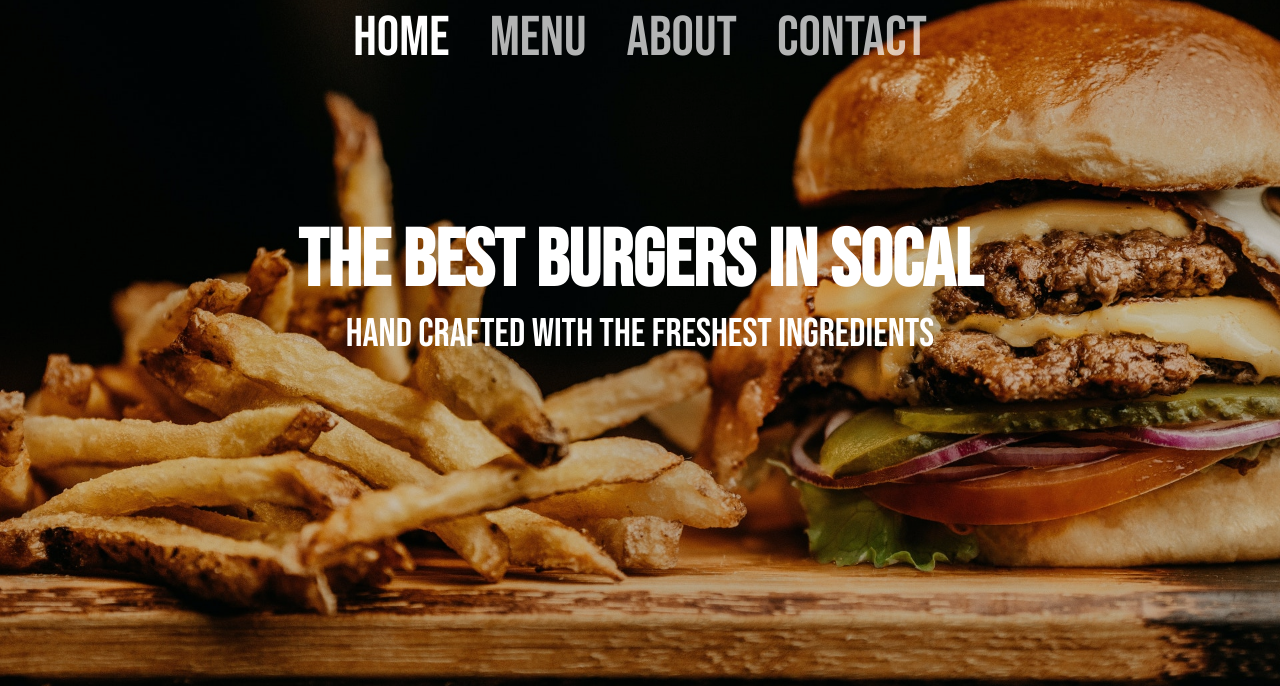
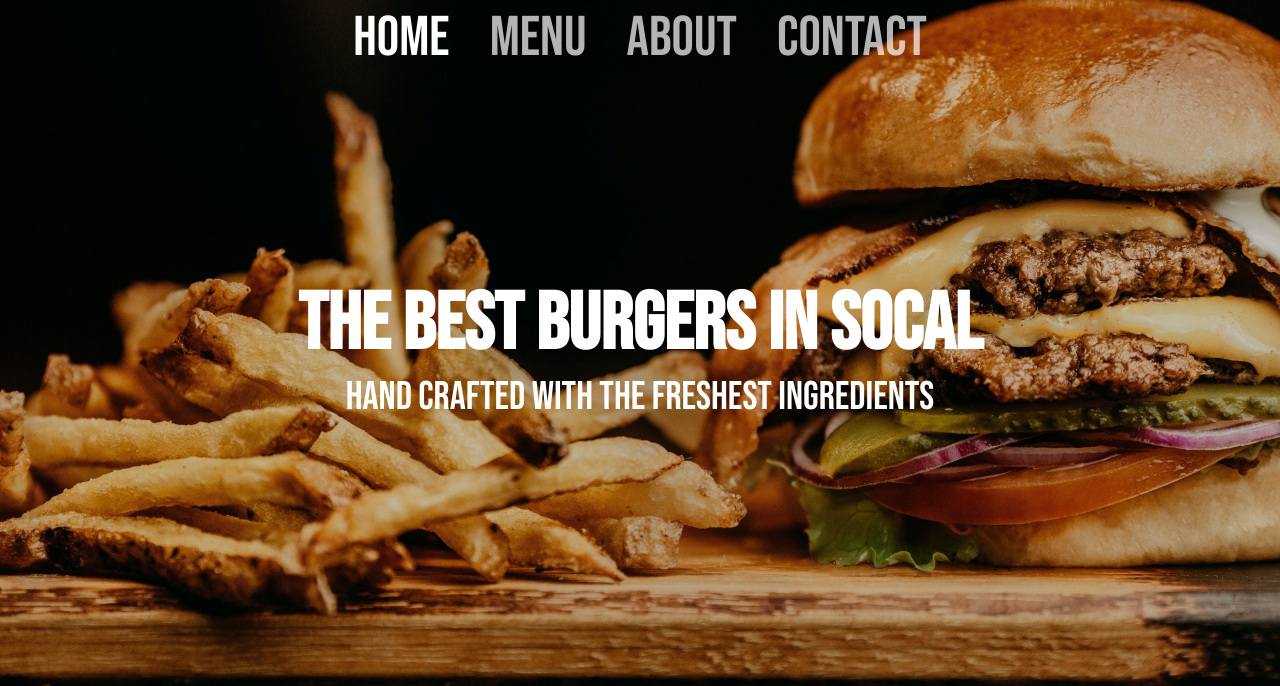
Before and after one commit to Adastros/Restaurant-Website, a website: page dist/index.html in a window 1280 px wide. Shown: the part 114-800 px from the top of the page. Drawn offline with Linux system fonts and the light colour scheme.

Commit message:
Refactor css for background/overlay sizing issues
Unneeded css were removed from style.css. Heights for the
body element and content class were updated to provide
a more explicit height requirement using viewheight units. Previously,
the heights were implicitly defined using percentages.

```diff
--- a/src/stylesheets/home.css
+++ b/src/stylesheets/home.css
@@ -1,4 +1,5 @@
 .homepage-background {
+  height: 100%;
   background: right/cover no-repeat url("../images/banner.jpg");
 }
 
@@ -22,3 +23,9 @@
 .hero-subtext {
   font-size: 2.5rem;
 }
+
+@media (max-height: 1000px) {
+  .homepage-hero-offset {
+    margin-bottom: 0px;
+  }
+}
--- a/src/stylesheets/style.css
+++ b/src/stylesheets/style.css
@@ -5,25 +5,21 @@
 }
 
 :root {
-  min-height: 800px;
   min-width: 850px;
-  height: 100%;
-  display: flex;
+  height: 100vh;
   font-family: "Bebas Neue", "Roboto", "sans-serif";
   background-color: black;
 }
 
 body {
-  height: 100%;
+  min-height: 100%;
   width: 100%;
-  margin: auto;
 }
 
 main {
   display: flex;
   justify-content: center;
   align-items: center;
-  margin: auto;
   flex: 1;
 }
 
@@ -41,9 +37,10 @@ a:hover {
 }
 
 .content {
-  min-height: 100%;
+  min-height: 100vh;
   display: flex;
   flex-direction: column;
   align-items: center;
   padding: 1.5rem;
+  padding-bottom: 4rem;
 }
```
Also changed, not shown: dist/main.js.
